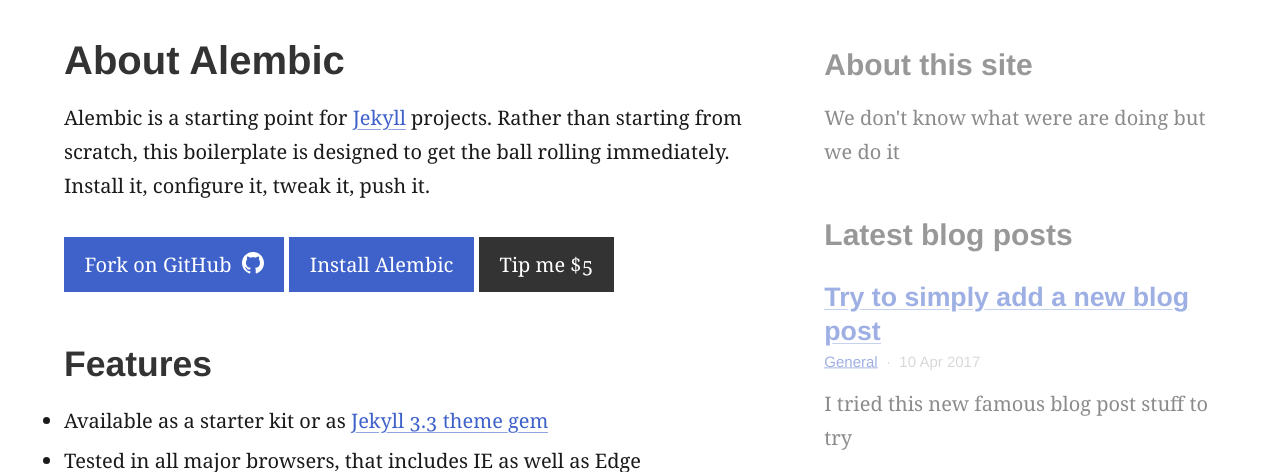
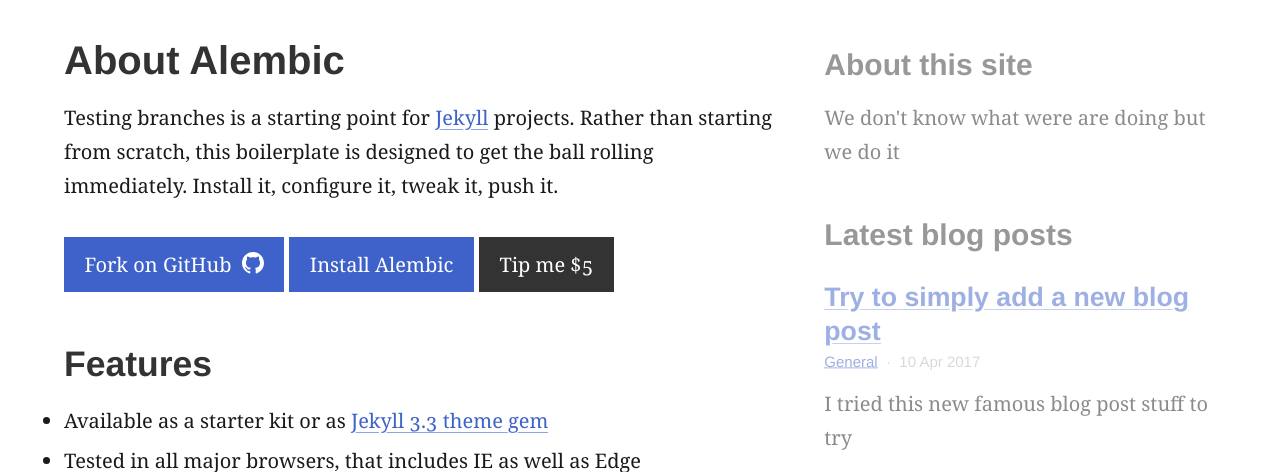
Before and after one commit to GG1991/nfpe, a Jekyll site: the page built from index.md, in a window 1280 px wide and 900 px high, cut to the strip 428-900 px from the top of the window. Built offline with Jekyll 4.4.1, drawn with Linux system fonts in a browser that asks for light colours.

Commit message:
testing branches

```diff
--- a/index.md
+++ b/index.md
@@ -8,7 +8,7 @@ image: "https://unsplash.it/600/400?image=971"
 excerpt: "Alembic is a starting point for [Jekyll](https://jekyllrb.com/) projects. Rather than starting from scratch, this boilerplate is designed to get the ball rolling immediately. Install it, configure it, tweak it, push it."
 ---
 
-Alembic is a starting point for [Jekyll](https://jekyllrb.com/) projects. Rather than starting from scratch, this boilerplate is designed to get the ball rolling immediately. Install it, configure it, tweak it, push it.
+Testing branches is a starting point for [Jekyll](https://jekyllrb.com/) projects. Rather than starting from scratch, this boilerplate is designed to get the ball rolling immediately. Install it, configure it, tweak it, push it.
 
 {% include button.html text="Fork on GitHub" icon="github" link="https://github.com/daviddarnes/alembic" %} {% include button.html text="Install Alembic" link="https://github.com/daviddarnes/alembic#installation" %} {% include button.html text="Tip me $5" link="https://www.paypal.me/daviddarnes/5usd" color="#333333" %}
 
```
